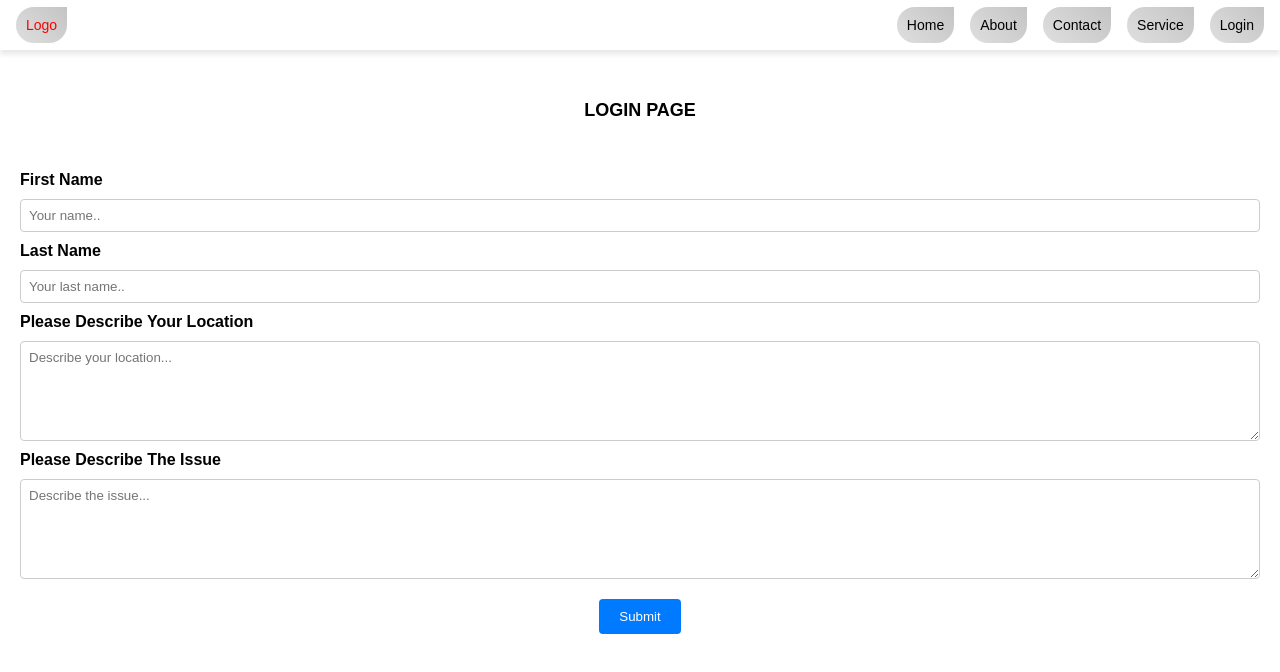
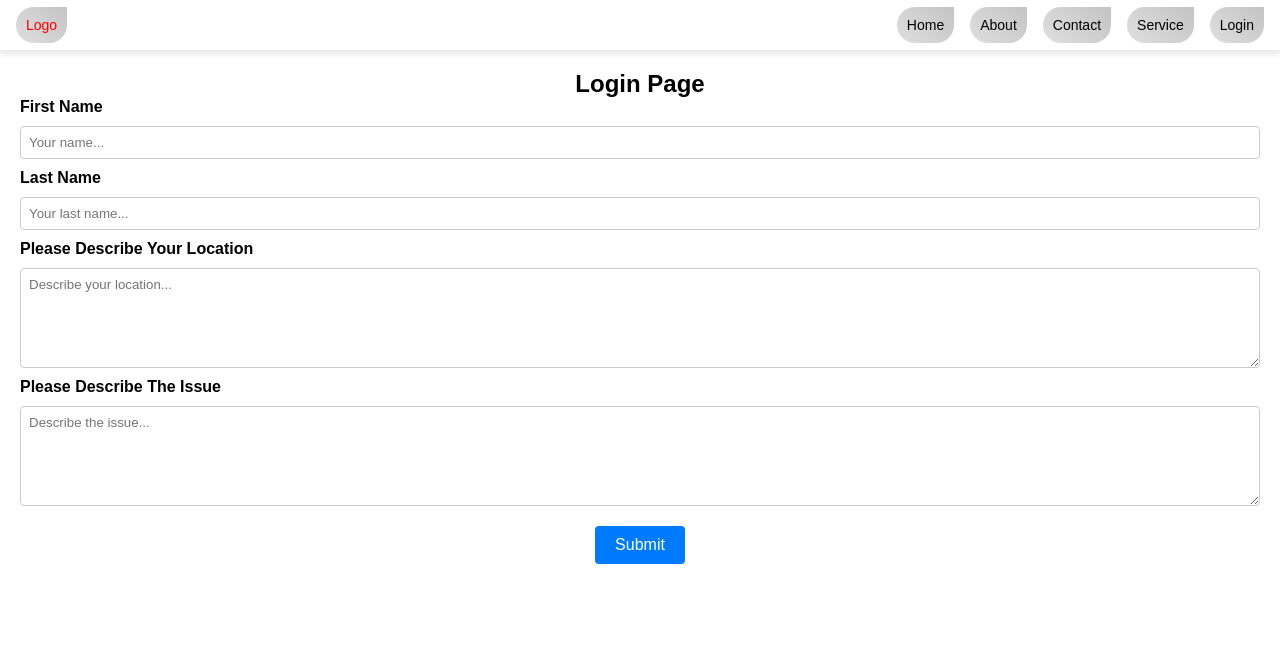
Before and after one commit to Tumumanye-Nelson/NelsonServiceWebsite, a React (Vite) app: page /Login in a window 1280 px wide. Shown: the top 672 px of the page. Built offline with nearby package versions, Linux system fonts and the light colour scheme.

Commit message:
added action login page form

```diff
--- a/src/component/Login.jsx
+++ b/src/component/Login.jsx
@@ -1,22 +1,37 @@
-
 function Login() {
   const handleSubmit = (e) => {
     e.preventDefault();
-    // Handle form submission logic here
-    console.log("Form submitted!");
+    const formData = new FormData(e.target);
+    const data = Object.fromEntries(formData.entries());
+
+    fetch("http://localhost:5173/Service", {
+      method: "POST",
+      headers: {
+        "Content-Type": "application/json",
+      },
+      body: JSON.stringify(data),
+    })
+      .then((response) => {
+        if (response.ok) {
+          alert("Form submitted successfully!");
+        } else {
+          alert("Failed to submit the form.");
+        }
+      })
+      .catch((error) => alert("An error occurred: " + error));
   };
 
   return (
     <div style={{ margin: "20px", fontFamily: "Arial, sans-serif" }}>
-      <div className="loginn">Login page </div>
+      <h2 style={{ textAlign: "center" }}>Login Page</h2>
       <form onSubmit={handleSubmit}>
         <label htmlFor="fname">First Name</label>
         <input
           type="text"
           id="fname"
           name="firstname"
-          placeholder="Your name.."
-          style={{ display: "block", margin: "10px 0", padding: "8px", width: "100%" }}
+          placeholder="Your name..."
+          style={inputStyle}
           required
         />
 
@@ -25,8 +40,8 @@ function Login() {
           type="text"
           id="lname"
           name="lastname"
-          placeholder="Your last name.."
-          style={{ display: "block", margin: "10px 0", padding: "8px", width: "100%" }}
+          placeholder="Your last name..."
+          style={inputStyle}
           required
         />
 
@@ -35,7 +50,7 @@ function Login() {
           id="location"
           name="location"
           placeholder="Describe your location..."
-          style={{ display: "block", margin: "10px 0", padding: "8px", width: "100%", height: "100px" }}
+          style={textareaStyle}
           required
         ></textarea>
 
@@ -44,12 +59,12 @@ function Login() {
           id="issue"
           name="issue"
           placeholder="Describe the issue..."
-          style={{ display: "block", margin: "10px 0", padding: "8px", width: "100%", height: "100px" }}
+          style={textareaStyle}
           required
         ></textarea>
 
         <div style={{ textAlign: "center", marginTop: "20px" }}>
-          <button type="submit" style={{ padding: "10px 20px", cursor: "pointer" }}>
+          <button type="submit" style={buttonStyle}>
             Submit
           </button>
         </div>
@@ -58,4 +73,28 @@ function Login() {
   );
 }
 
+const inputStyle = {
+  display: "block",
+  margin: "10px 0",
+  padding: "8px",
+  width: "100%",
+  border: "1px solid #ccc",
+  borderRadius: "4px",
+};
+
+const textareaStyle = {
+  ...inputStyle,
+  height: "100px",
+};
+
+const buttonStyle = {
+  padding: "10px 20px",
+  cursor: "pointer",
+  backgroundColor: "#007BFF",
+  color: "#fff",
+  border: "none",
+  borderRadius: "4px",
+  fontSize: "16px",
+};
+
 export default Login;
```
